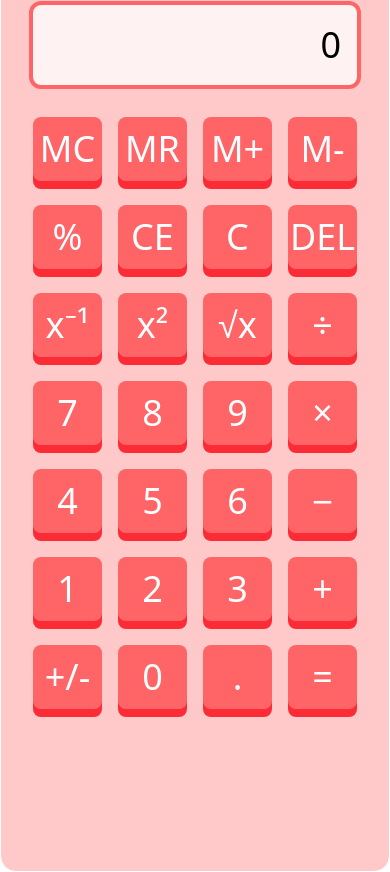
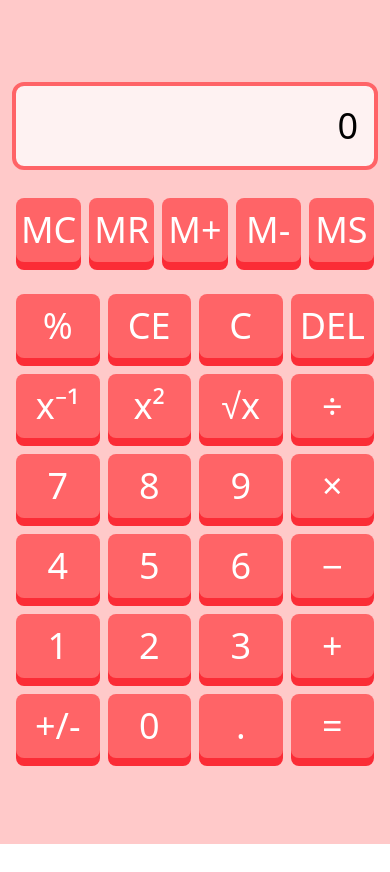
Before and after one commit to Aleshkev/calculator, a React (Vite) app: page / in a window 390 px wide. After the commit the page ends 844 px from the top, so only its background shows below. Built offline with nearby package versions, Linux system fonts and the light colour scheme.

Commit message:
Responsive layout

```diff
--- a/src/app/App.tsx
+++ b/src/app/App.tsx
@@ -2,27 +2,42 @@ import { useReducer, useState } from "react";
 import { Button } from "../components/Button";
 import { Display } from "../components/Display";
 import { getAnyOpById, initialCalculatorState, reducer } from "./calc";
+import { defaultLayout } from "./layout";
 
 function App() {
   const [state, dispatch] = useReducer(reducer, initialCalculatorState);
 
-  const buttons =
-    "MC MR M+ M- % CE C DEL x^-1 x^2 sqrt / 7 8 9 * 4 5 6 - 1 2 3 + +/- 0 . =".split(" ");
+  const layout = defaultLayout;
 
   return (
     <>
-      <div className="flex items-center justify-center h-[100vh]">
-        <div className="w-[620px] h-[900px] text-white bg-red-200 border rounded-2xl p-8 flex flex-col gap-8">
+      <div className="sm:bg-transparent flex sm:items-center items-stretch justify-center min-h-[100vh]">
+        <div className="w-full sm:w-xl bg-red-200 text-white shadow sm:rounded-2xl p-4 sm:p-8 sm:m-4 flex flex-col justify-center gap-8 sm:gap-12">
           <Display
-            memoryHint={state.memory === 0 ? undefined : "" + state.memory}
-            hint={ state.pending ? `${state.pending.val}${state.pending.op.label}` : undefined}
+            memoryHint={state.memory?.toString() ?? undefined}
+            hint={
+              state.pending
+                ? `${state.pending.val}${state.pending.op.label}`
+                : undefined
+            }
             text={` ${state.editing !== null ? state.editing : state.val}`}
           />
-          <div className="grid grid-cols-4 gap-x-4 gap-y-6">
-            {buttons.map((i) => (
-              <Button label={getAnyOpById(i)?.label || i} onClick={() => dispatch("" + i)} />
-            ))}
-          </div>
+          {layout.map((section, i) => (
+            <div
+              key={i}
+              className="grid gap-x-2 sm:gap-x-4 gap-y-4 sm:gap-y-8"
+              style={{
+                gridTemplateColumns: `repeat(${section.nColumns}, minmax(0, 1fr))`,
+              }}
+            >
+              {section.buttons.map((btn) => (
+                <Button
+                  label={getAnyOpById(btn.operationId)?.label || "?"}
+                  onClick={() => dispatch(btn.operationId)}
+                />
+              ))}
+            </div>
+          ))}
         </div>
       </div>
     </>
--- a/src/app/calc.ts
+++ b/src/app/calc.ts
@@ -4,7 +4,7 @@ import { groupById } from "./util"
 type Num = number
 
 export type CalculatorState = {
-  memory: Num
+  memory: null | Num
   pending: null | { val: Num, op: BinOpImpl }
   val: Num
   editing: null | string
@@ -12,7 +12,7 @@ export type CalculatorState = {
 }
 
 export const initialCalculatorState: CalculatorState = {
-  memory: 0,
+  memory: null,
   pending: null,
   val: 0,
   editing: null,
@@ -35,6 +35,8 @@ type UnaryOpImpl = AnyOpImpl & {
 type EditOpImpl = AnyOpImpl & {
   f: (x: string) => string
 }
+
+type SpecialOpImpl = AnyOpImpl & {}
 
 const binOpsById: Map<string, BinOpImpl> = groupById([
   { id: "+", label: "+", f: (x: Num, y: Num) => x + y },
@@ -83,8 +85,20 @@ const editOpsById: Map<string, EditOpImpl> = groupById([
   }
 ])
 
+// These operations are handled by the main reducer function.
+const specialOpsById: Map<string, SpecialOpImpl> = groupById([
+  { id: "=", label: "=" },
+  { id: "C", label: "C" },
+  { id: "CE", label: "CE" },
+  { id: "M+", label: "M+" },
+  { id: "M-", label: "M-" },
+  { id: "MR", label: "MR" },
+  { id: "MC", label: "MC" },
+  { id: "MS", label: "MS" },
+])
+
 export function getAnyOpById(id: string): AnyOpImpl | undefined {
-  return editOpsById.get(id) || binOpsById.get(id) || unaryOpsById.get(id)
+  return specialOpsById.get(id) ?? editOpsById.get(id) ?? binOpsById.get(id) ?? unaryOpsById.get(id)
 }
 
 function parseInput(s: string): Num {
@@ -92,6 +106,10 @@ function parseInput(s: string): Num {
 }
 
 export function reducer(state: CalculatorState, action: string): CalculatorState {
+  if (getAnyOpById(action) === undefined) {
+    throw new Error(`Unsupported action: ${action}`)
+  }
+
   if (action === "C") {
     return initialCalculatorState
   }
@@ -112,19 +130,22 @@ export function reducer(state: CalculatorState, action: string): CalculatorState
   state = { ...state, val: state.editing ? parseInput(state.editing) : state.val, editing: null }
 
   if (action === "M+") {
-    return { ...state, memory: state.memory + state.val }
+    return { ...state, memory: (state.memory ?? 0) + state.val }
   }
   if (action === "M-") {
-    return { ...state, memory: state.memory - state.val }
+    return { ...state, memory: (state.memory ?? 0) - state.val }
   }
   if (action === "MR") {
+    if (state.memory === null) {
+      return state
+    }
     return { ...state, val: state.memory }
   }
   if (action === "MC") {
-    return { ...state, memory: 0 }
+    return { ...state, memory: null }
   }
   if (action === "MS") {
-    return { ...state, memory: state.memory }
+    return { ...state, memory: state.val }
   }
 
   if (action === "=") {
@@ -150,5 +171,5 @@ export function reducer(state: CalculatorState, action: string): CalculatorState
     return { ...state, val: unaryOp.f(state.val) }
   }
 
-  throw new Error(`Invalid action: ${action}`)
+  throw new Error(`Action doesn't have an implementation: ${action}`)
 }
--- /dev/null
+++ b/src/app/layout.ts
@@ -0,0 +1,26 @@
+
+type Button = {
+  operationId: string,
+  hotkeys: string[]
+}
+
+type ButtonSection = {
+  nColumns: number,
+  buttons: Button[]
+}
+
+function makeButtons(operationIds: string[]): Button[] {
+  return operationIds.map(operationId => ({ operationId, hotkeys: [] }))
+}
+
+export const defaultLayout: ButtonSection[] = [{
+  nColumns: 5,
+  buttons: [
+    ...makeButtons("MC MR M+ M- MS".split(" "))
+  ]
+}, {
+  nColumns: 4,
+  buttons: [
+    ...makeButtons("% CE C DEL x^-1 x^2 sqrt / 7 8 9 * 4 5 6 - 1 2 3 + +/- 0 . =".split(" "))
+  ]
+}]
```
